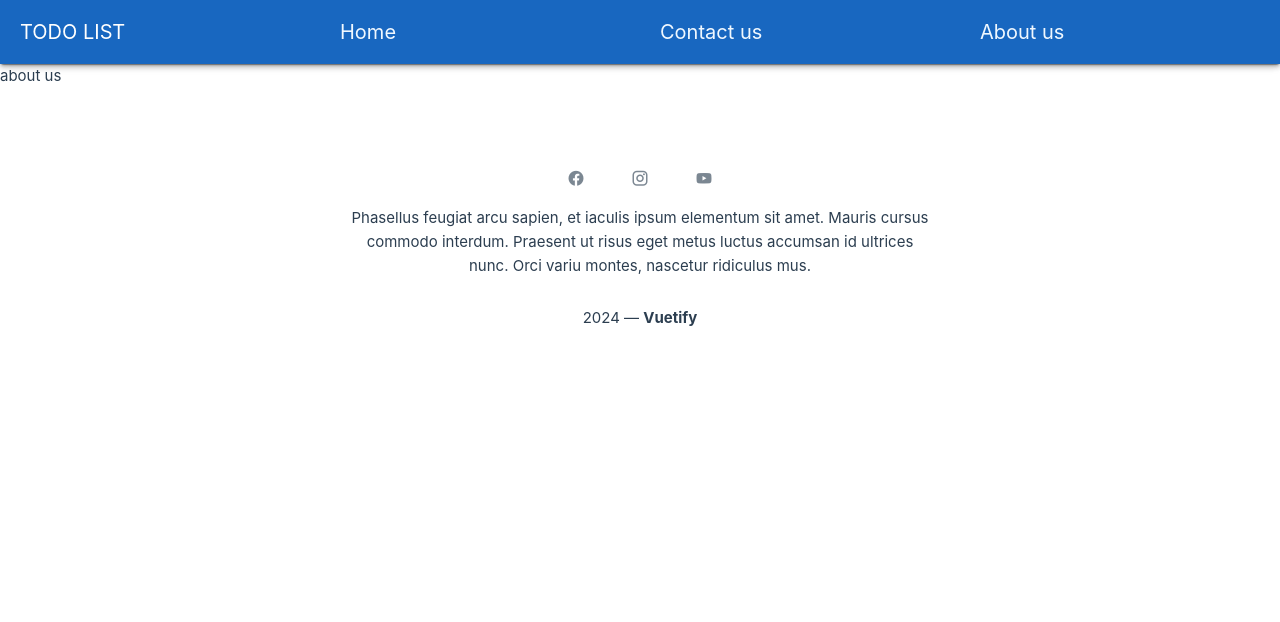
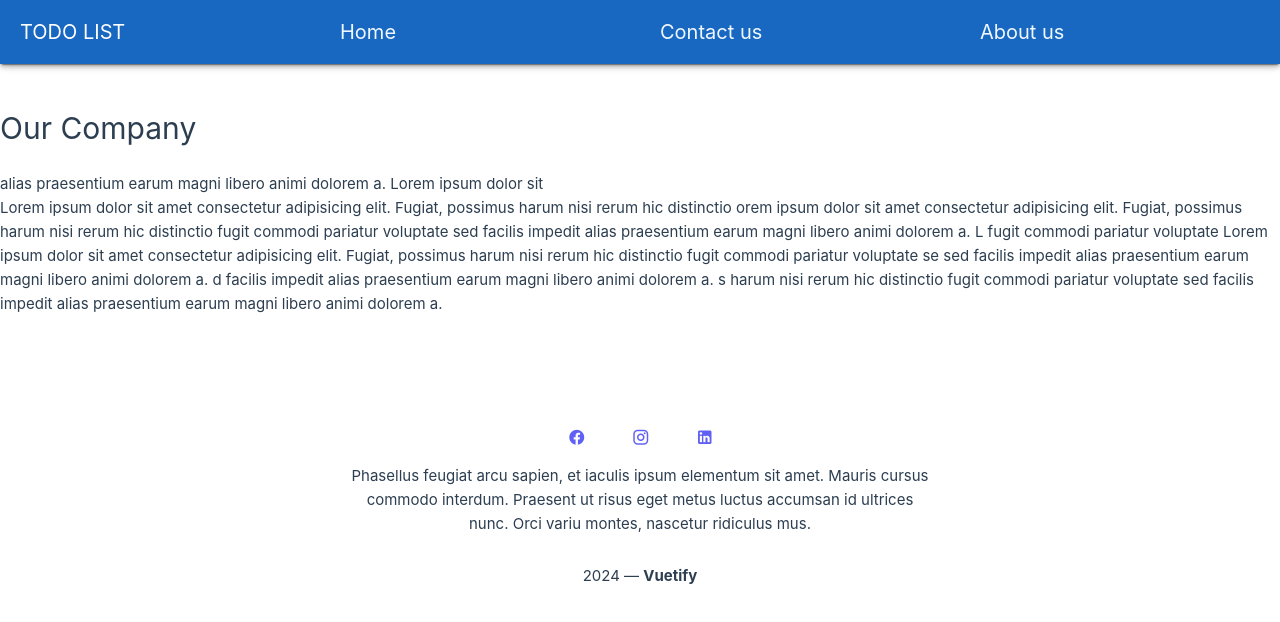
Before and after one commit to Mane-my/todo-list, a Vue app: page /about in a window 1280 px wide. Shown: the top 622 px of the page. Built offline with nearby package versions, Linux system fonts and the light colour scheme; no server answers; what vue-toast-notification would draw is missing.

Commit message:
fixed some errors

```diff
--- a/package.json
+++ b/package.json
@@ -13,6 +13,7 @@
   "dependencies": {
     "@mdi/font": "^7.4.47",
     "@vuepic/vue-datepicker": "^8.4.0",
+    "footer": "^1.0.0",
     "vue": "^3.4.21",
     "vue-router": "^4.3.2",
     "vue-toast-notification": "^3.1.2",
--- a/src/components/footer/Footer.vue
+++ b/src/components/footer/Footer.vue
@@ -16,13 +16,19 @@
 
     <div class="btns">
       <v-btn variant="plain">
-        <v-icon icon="mdi mdi-facebook" />
+        <a href="https://www.facebook.com/" target="_blank">
+          <v-icon icon="mdi mdi-facebook" />
+        </a>
       </v-btn>
       <v-btn variant="plain">
-        <v-icon icon="mdi mdi-instagram" />
+        <a href="https://www.instagram.com/" target="_blank">
+          <v-icon icon="mdi mdi-instagram" />
+        </a>
       </v-btn>
       <v-btn variant="plain">
-        <v-icon icon="mdi mdi-youtube" />
+        <a href="https://www.linkedin.com" target="_blank">
+          <v-icon icon="mdi mdi-linkedin" />
+        </a>
       </v-btn>
     </div>
 
@@ -39,12 +45,8 @@
 </template>
 
 <style scoped>
-.footerContainer {
-}
-.footer {
-  /* height: 50px;
-  flex-shrink: 0;
-  width: 100%; */
+.btns a {
+  text-decoration: none;
 }
 .footer-links .header-menu {
   color: white;
--- a/src/components/pages/about/About.vue
+++ b/src/components/pages/about/About.vue
@@ -1 +1,33 @@
-<template>about us</template>
+<template>
+  <div class="about-txt">
+    <h1>Our Company</h1>
+    <p class="first-par">
+      alias praesentium earum magni libero animi dolorem a. Lorem ipsum dolor sit
+    </p>
+
+    <p class="txt">
+      Lorem ipsum dolor sit amet consectetur adipisicing elit. Fugiat, possimus harum nisi rerum hic
+      distinctio orem ipsum dolor sit amet consectetur adipisicing elit. Fugiat, possimus harum nisi
+      rerum hic distinctio fugit commodi pariatur voluptate sed facilis impedit alias praesentium
+      earum magni libero animi dolorem a. L fugit commodi pariatur voluptate Lorem ipsum dolor sit
+      amet consectetur adipisicing elit. Fugiat, possimus harum nisi rerum hic distinctio fugit
+      commodi pariatur voluptate se sed facilis impedit alias praesentium earum magni libero animi
+      dolorem a. d facilis impedit alias praesentium earum magni libero animi dolorem a. s harum
+      nisi rerum hic distinctio fugit commodi pariatur voluptate sed facilis impedit alias
+      praesentium earum magni libero animi dolorem a.
+    </p>
+  </div>
+</template>
+
+<style scoped>
+.aboutUsBlock {
+}
+.about-txt {
+  margin: 30px auto;
+  max-width: px;
+}
+
+.about-txt h1 {
+  padding: 10px 0 20px;
+}
+</style>
--- a/src/components/pages/contact/contact.js
+++ b/src/components/pages/contact/contact.js
@@ -12,7 +12,7 @@ export default {
   methods: {
     async sendForm() {
       const isValid = await this.validate()
-      console.log('isValid', isValid)
+
       if (!isValid) {
         return
       }
@@ -21,10 +21,6 @@ export default {
         emeil: this.email,
         message: this.message
       }
-      // send form
-      // formApi.sendForm(form)
-      // if success this.reset()
-      // show notification
     },
     async validate() {
       const { valid } = await this.$refs.form.validate()
--- a/src/components/pages/singleTask/SingleTask.vue
+++ b/src/components/pages/singleTask/SingleTask.vue
@@ -1,14 +1,5 @@
 <template>
-  <v-card
-    v-if="task"
-    class="mx-auto my-8"
-    elevation="16"
-    width="auto"
-    cols="12"
-    md="4"
-    sm="6"
-    xs="3"
-  >
+  <v-card v-if="task" class="mx-auto my-8" elevation="16" cols="12" md="4" sm="6" xs="3">
     <TaskModal
       v-if="isEditModalOpen"
       :isOpen="isEditModalOpen"
@@ -43,17 +34,12 @@
     </v-card-text>
 
     <div class="btns">
-      <!-- <v-btn
-        v-if="data.status === 'active'"
-        color="green"
-        variant="outlined"
-        @click="onStatusChange('done')"
-      >
+      <v-btn color="green" variant="outlined" @click="onStatusChange('done')">
         <v-icon icon="mdi-check-bold" />
       </v-btn>
-      <v-btn v-else color="blue" variant="outlined" @click="onStatusChange('active')">
+      <v-btn color="blue" variant="outlined" @click="onStatusChange('active')">
         <v-icon icon="mdi-restore" />
-      </v-btn> -->
+      </v-btn>
       <v-btn color="yellow" text="Edit" variant="outlined" class="editBtn" @click="toggleTaskModal">
         <v-icon icon="mdi-pencil" />
       </v-btn>
```
Also changed, not shown: src/components/header/Header.vue (+0 -10 lines), 2 other files (tests, documents, lock files or other folders).
